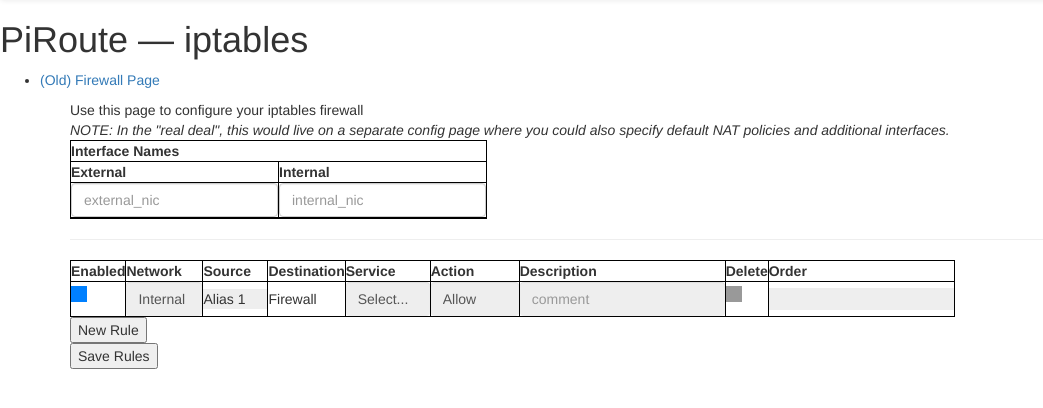
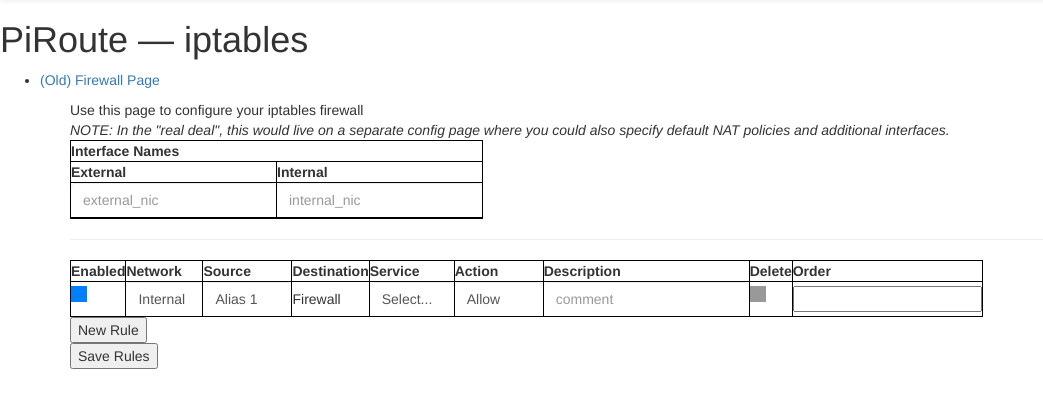
Before and after one commit to Kromey/piroute, a Django app: page /iptables/ in a window 1280 px wide. Shown: the part 52-460 px from the top of the page, without its empty margins (0-1043 px from the left). Run offline with Django 3.2, Linux system fonts and the light colour scheme; some libraries are stand-ins or nearby versions.

Commit message:
Visual tweaks, Bootstrap-iness

```diff
--- a/htdocs/static/css/piroute.css
+++ b/htdocs/static/css/piroute.css
@@ -14,16 +14,12 @@ tr {
 div.selectcustombox>:last-child {
 	display: none;
 }
-#ruleform_table input, #ruleform_table select {
+input.form-control, select.form-control {
 	border: none;
-	background-color: #EEEEEE;
 }
-#ruleform_table select {
+select.form-control {
 	-webkit-appearance: none;
 	-moz-appearance: none;
-}
-#ruleform_table input:focus {
-	background-color: lightgray;
 }
 #ruleform_table input[type=checkbox] {
 	display: none;
--- a/iptables/templates/iptables/index.html
+++ b/iptables/templates/iptables/index.html
@@ -7,7 +7,7 @@
 
 {% block content %}
 Use this page to configure your iptables firewall
-<form method="post" action="">
+<form method="post" action="" class="form-inline">
 	<em>NOTE: In the "real deal", this would live on a separate config page where you could also specify default NAT policies and additional interfaces.</em>
 	{% csrf_token %}
 	<table>
--- a/iptables/templates/iptables/ruleform.html
+++ b/iptables/templates/iptables/ruleform.html
@@ -3,7 +3,7 @@
 	<td>{{ ruleform.nic }}</td>
 	<td>
 		<div class="selectcustombox" data-custom="address">
-			<select id="{{ ruleform.prefix }}-source">
+			<select id="{{ ruleform.prefix }}-source" class="form-control">
 				<option value="1">Alias 1</option>
 				<option value="2">Alias 2</option>
 				<option value="3">Alias 3</option>
@@ -19,7 +19,7 @@
 	<td>
 		<div class="selectcustombox" data-custom="custom">
 			{{ ruleform.service }}
-			<div>
+			<div class="form-group">
 				{{ ruleform.proto }}
 				{{ ruleform.port }}
 			</div>
```
